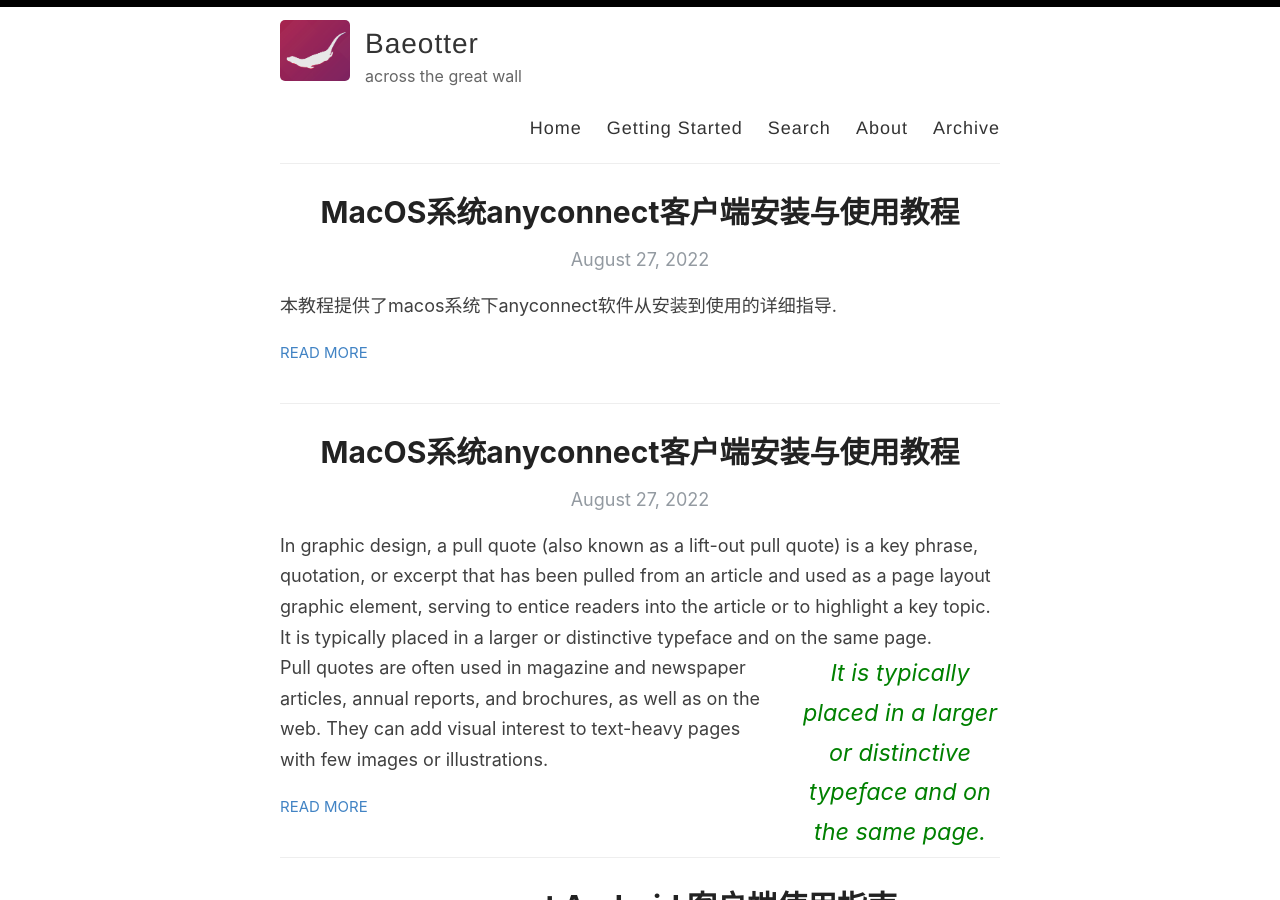
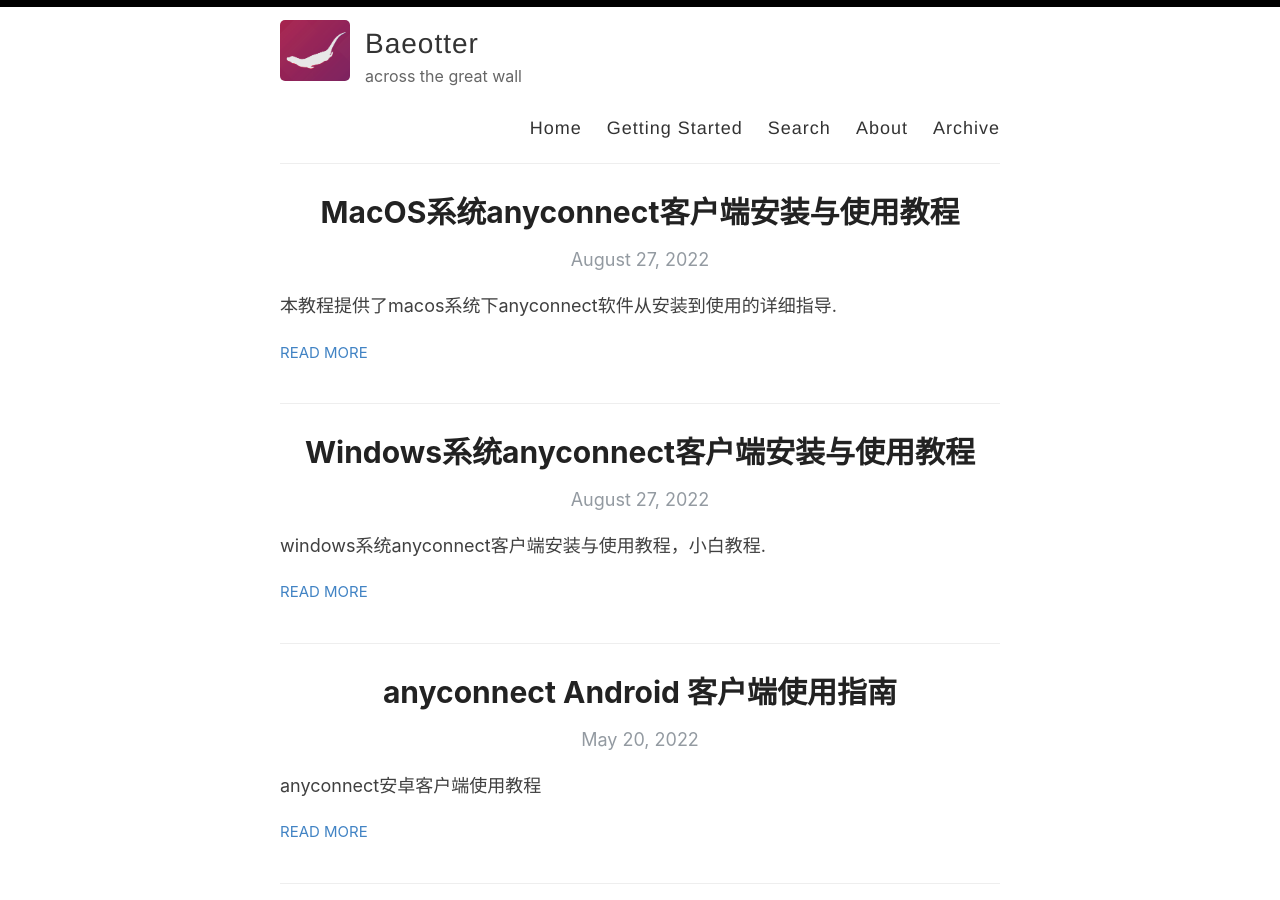
Before and after one commit to BaeAshuai/BaeAshuai.github.io, a Jekyll site: the page built from index.html, in a window 1280 px wide and 900 px high. Built offline with Jekyll 4.4.1, drawn with Linux system fonts in a browser that asks for light colours; the list of posts is cut into pages by our own code.

Commit message:
Update 2022-08-27-Win-anyconnect-guide.md

```diff
--- a/_posts/2022-08-27-Win-anyconnect-guide.md
+++ b/_posts/2022-08-27-Win-anyconnect-guide.md
@@ -1,9 +1,78 @@
 ---
 layout: post
-title:  MacOS系统anyconnect客户端安装与使用教程
+title:  Windows系统anyconnect客户端安装与使用教程
 categories: [anyconnect,guide]
 
 
 ---
 
-In graphic design, a pull quote (also known as a lift-out pull quote) is a key phrase, quotation, or excerpt that has been pulled from an article and used as a page layout graphic element, serving to entice readers into the article or to highlight a key topic. {% include pullquote.html quote="It is typically placed in a larger or distinctive typeface and on the same page." %} Pull quotes are often used in magazine and newspaper articles, annual reports, and brochures, as well as on the web. They can add visual interest to text-heavy pages with few images or illustrations.
+windows系统anyconnect客户端安装与使用教程，小白教程.
+
+##安装
+1下载好安装包后解压安装包，打开解压后的安装程序
+
+<img width="84" alt="image" src="https://user-images.githubusercontent.com/107782600/187056991-b55079bf-8826-46f8-8ee6-f2412d0eed6e.png">
+
+2开始安装，点击“next”
+
+<img width="493" alt="image" src="https://user-images.githubusercontent.com/107782600/187057001-760d5b6d-45cb-49a9-afd8-7a43b567eaec.png">
+
+3选择“I accept。。。”点击next
+
+<img width="484" alt="image" src="https://user-images.githubusercontent.com/107782600/187057043-da91a951-d829-42d8-b825-5f00371e02c7.png">
+
+4点击“install”
+
+<img width="484" alt="image" src="https://user-images.githubusercontent.com/107782600/187057055-8a22e4c3-19b6-4dd9-b286-16d71920da97.png">
+
+
+5点击 finish完成安装
+
+<img width="487" alt="image" src="https://user-images.githubusercontent.com/107782600/187057068-0915669c-1647-491d-8d83-3d570c3f8752.png">
+
+6安装好的软件默认不在桌面，在开始菜单最近添加中找到”Cisco anyconnect secure client“，或者直接在搜索栏中搜cisco 如下图
+
+<img width="330" alt="image" src="https://user-images.githubusercontent.com/107782600/187057138-3aa5a40a-2dea-4242-9c2d-d581b0c06848.png">
+
+
+<img width="351" alt="image" src="https://user-images.githubusercontent.com/107782600/187057124-74dd371f-ba62-4958-b603-209291ab86b8.png">
+
+## 小白使用教程（第一次使用需要输入服务器地址 账户 密码并设置 相对比较繁琐，之后软件会记住输入内容）
+1打开软件Cisco anyconnect secure client
+
+<img width="330" alt="image" src="https://user-images.githubusercontent.com/107782600/187057187-f0ac6894-e542-486d-b9e7-893685224221.png">
+
+<img width="393" alt="image" src="https://user-images.githubusercontent.com/107782600/187057253-1108b02a-11e5-4a03-ab15-fb4de796480e.png">
+
+2 打开浏览器在网站中登录你注册好的账户并进入个人主页点击 “向我的邮箱发送服务器地址” ，不久您会收到一封电子邮件 邮件中有您的账户所对应的服务器地址 复制服务器地址
+
+3 回到软件，将服务器地址输入到输入框中（假如此处您收到的地址是：1.23.45.67：9898）
+<img width="411" alt="image" src="https://user-images.githubusercontent.com/107782600/187057265-fa0dbd67-f72a-4c93-9fef-0c74fafde630.png">
+
+4点击connect
+5弹出对话框，点击change settings
+
+<img width="454" alt="image" src="https://user-images.githubusercontent.com/107782600/187057294-882ab3e6-0dfe-4acb-b9e2-f31f080cfa85.png">
+
+6将设置中的选项保持和下图相同，然后点击右上角关闭×
+
+<img width="454" alt="image" src="https://user-images.githubusercontent.com/107782600/187057327-1bc3d0cb-649c-47f3-8d97-7b02cfcbedb7.png">
+7 回到初试界面，点击connect
+
+<img width="411" alt="image" src="https://user-images.githubusercontent.com/107782600/187057318-b368e2f7-1735-49b7-bfd8-30aa401e7fdb.png">
+8 勾选“always trust。。。”，点击“connect anyway”
+
+<img width="444" alt="image" src="https://user-images.githubusercontent.com/107782600/187057360-5cf55573-ca13-4c55-8b66-e72f84cc1409.png">
+9输入您在网站注册好的邮箱账户名（您的邮箱）点击 ok
+
+![image](https://user-images.githubusercontent.com/107782600/187057425-cfca6f31-44d7-4b67-8115-e10e8854ea50.png)
+
+10 输入您的账户密码点击ok
+
+![image](https://user-images.githubusercontent.com/107782600/187057468-002f2c78-0667-4024-8556-7acce1143d39.png)
+
+11出现绿色图标即为连接成功，正常网络访问即可
+
+![image](https://user-images.githubusercontent.com/107782600/187057515-9305563b-00bf-4dd9-9d45-8ab92d487320.png)
+
+## 第一次连接会比较繁琐，连接成功后，软件会记住您的选择
```
